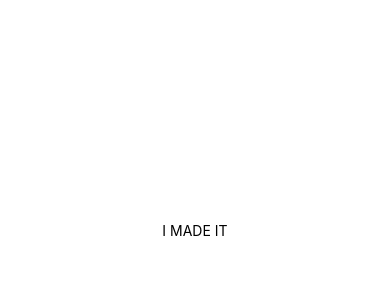
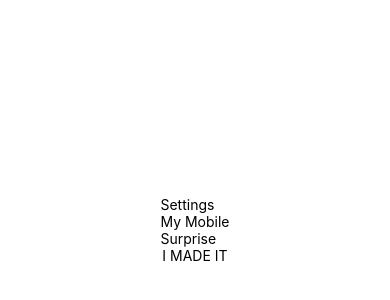
Before and after one commit to Isrealsix/teslaApp, a React Native app: screen / in a window 390 px wide. Shown: the part 192-492 px from the top of the page. Built offline with nearby package versions, Linux system fonts and the light colour scheme.

Commit message:
added the carItem component

```diff
--- a/App.js
+++ b/App.js
@@ -1,10 +1,12 @@
 import { StatusBar } from 'expo-status-bar';
 import React from 'react';
+import CarItem from './components/CarItem/index';
 import { StyleSheet, Text, View } from 'react-native';
 
 export default function App() {
 	return (
 		<View style={styles.container}>
+			<CarItem />
 			<Text>I MADE IT</Text>
 			<StatusBar style="auto" />
 		</View>
--- /dev/null
+++ b/components/CarItem/index.js
@@ -0,0 +1,18 @@
+import React from 'react';
+import { View, Text } from 'react-native';
+import styles from './styles';
+
+const CarItem = () => {
+	return (
+		<View styles={styles.carContainer}>
+			{/* Header */}
+			<View>
+				<Text>Settings</Text>
+				<Text>My Mobile</Text>
+				<Text>Surprise</Text>
+			</View>
+		</View>
+	);
+};
+
+export default CarItem;
--- /dev/null
+++ b/components/CarItem/styles.js
@@ -0,0 +1,11 @@
+import { StyleSheet } from 'react-native';
+
+const styles = StyleSheet.create({
+	carContainer: {
+		width: '100%',
+		height: '100%',
+		backgroundColor: 'red',
+	},
+});
+
+export default styles;
```
